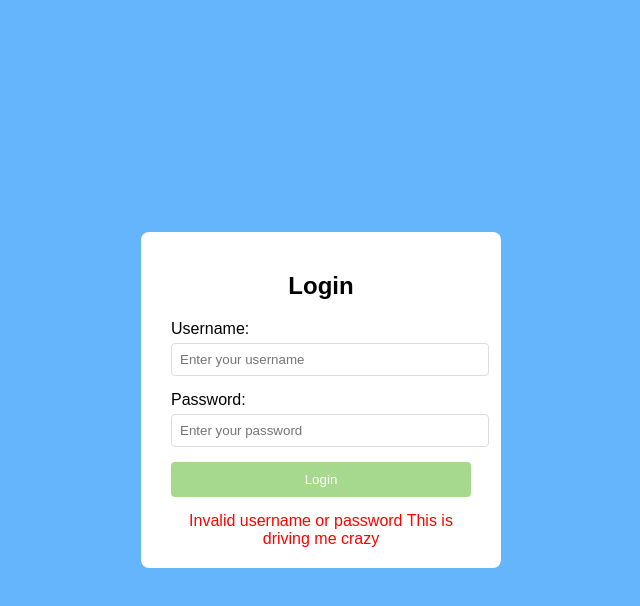
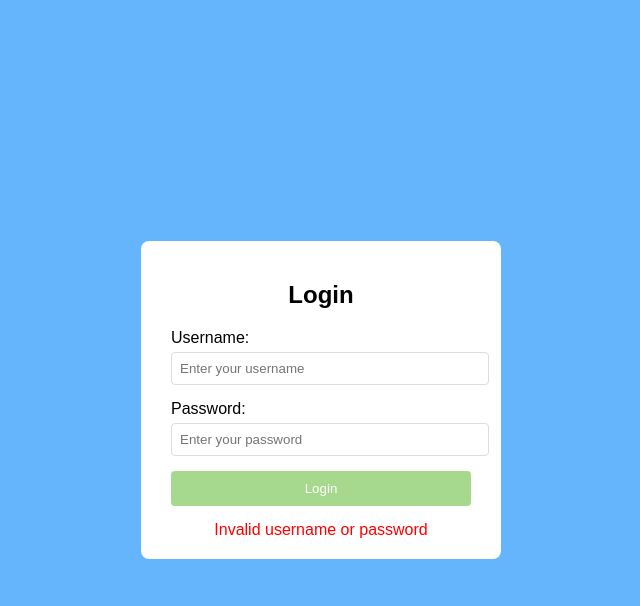
Before and after one commit to Cysrine/StudentAttendance, a plain HTML site: page login.html in a window 1280 px wide. Both pictures are taken after a click on the button "Login". Shown: the whole page, without its empty margins (319-959 px from the left). Drawn offline with Linux system fonts and the light colour scheme.

```diff
--- a/login.html
+++ b/login.html
@@ -79,7 +79,7 @@
                         setTimeout(() => {window.location.href = 'welcome.html';}, 3000)
                     }
                     else {
-                        message.textContent = 'Invalid username or password This is driving me crazy';
+                        message.textContent = 'Invalid username or password';
                         message.style.color = 'red';
                     }
                 }
```
